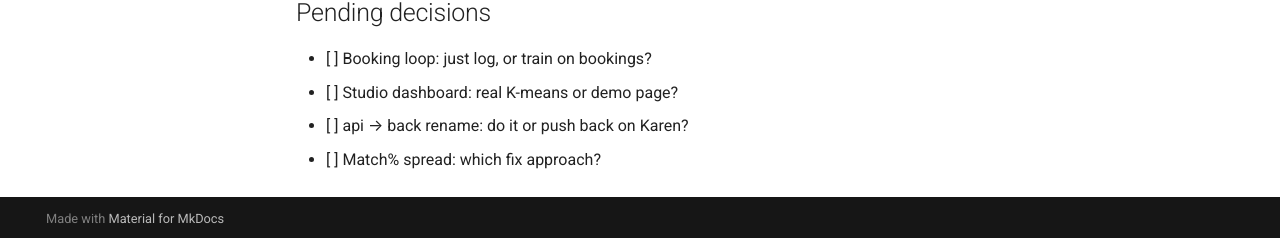
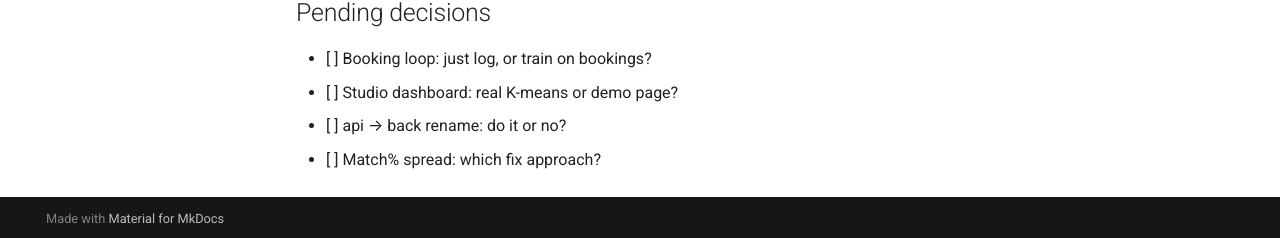
Before and after one commit to DS-223-2026-Spring/ds223-3-project, an MkDocs documentation site: the page built from docs/blockers.md, in a window 1280 px wide and 1210 px high. Shown: the part 969-1207 px from the top of the window. Built offline with MkDocs 1.6.1 and Material for MkDocs 9.7.7, drawn with Linux system fonts in a browser that asks for light colours.

Commit message:
minor change

```diff
--- a/docs/blockers.md
+++ b/docs/blockers.md
@@ -26,5 +26,5 @@
 
 - [ ] Booking loop: just log, or train on bookings?
 - [ ] Studio dashboard: real K-means or demo page?
-- [ ] api → back rename: do it or push back on Karen?
+- [ ] api → back rename: do it or no?
 - [ ] Match% spread: which fix approach?
```
